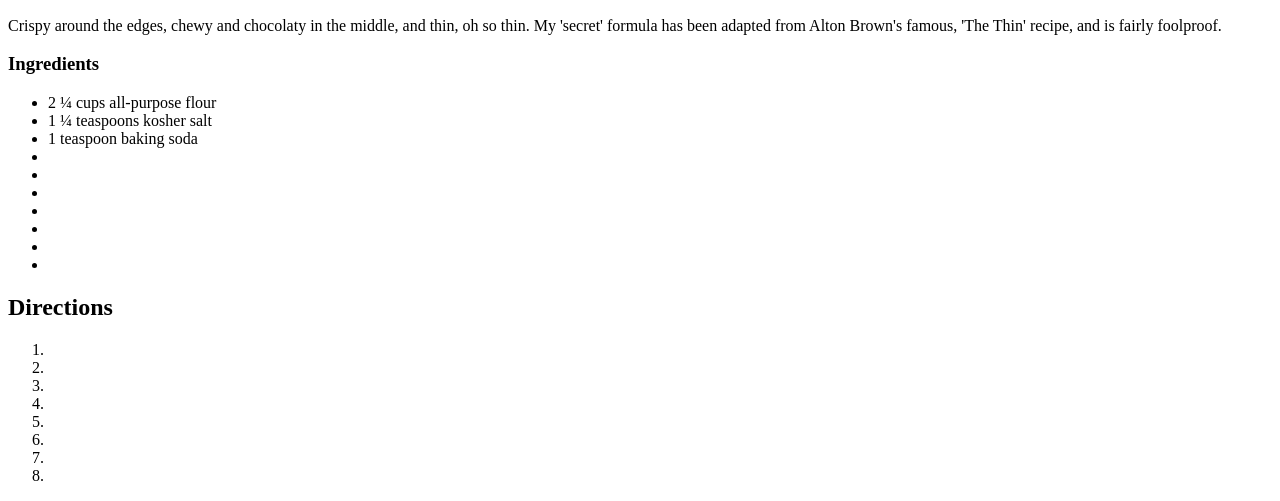
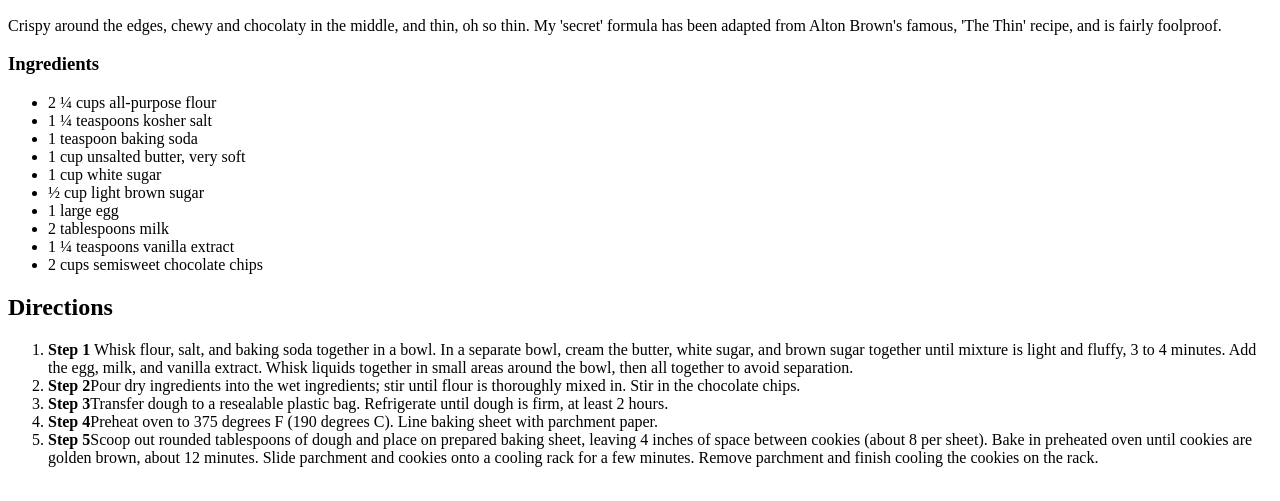
Before and after one commit to nothinktank/odin-recipes, a plain HTML site: page recipes/christmascookies.html in a window 1280 px wide. Shown: the part 434-935 px from the top of the page. Drawn offline with Linux system fonts and the light colour scheme.

Commit message:
add christmascookies and potato latkes pages

```diff
--- a/recipes/christmascookies.html
+++ b/recipes/christmascookies.html
@@ -18,25 +18,23 @@
                     <li>2 ¼ cups all-purpose flour</li>
                     <li>1 ¼ teaspoons kosher salt</li>
                     <li>1 teaspoon baking soda</li>
-                    <li></li>
-                    <li></li>
-                    <li></li>
-                    <li></li>
-                    <li></li>
-                    <li></li>
-                    <li></li>
+                    <li>1 cup unsalted butter, very soft</li>
+                    <li>1 cup white sugar</li>
+                    <li>½ cup light brown sugar</li>
+                    <li>1 large egg</li>
+                    <li>2 tablespoons milk</li>
+                    <li>1 ¼ teaspoons vanilla extract</li>
+                    <li>2 cups semisweet chocolate chips</li>
 
                 </ul>
         <h2>Directions</h2>
             <ol>
-                <li></li>
-                <li></li>
-                <li></li>
-                <li></li>
-                <li></li>
-                <li></li>
-                <li></li>
-                <li></li>
+                <li><strong>Step 1</strong> Whisk flour, salt, and baking soda together in a bowl. In a separate bowl, cream the butter, white sugar, and brown sugar together until mixture is light and fluffy, 3 to 4 minutes. Add the egg, milk, and vanilla extract. Whisk liquids together in small areas around the bowl, then all together to avoid separation.</li>
+                <li><strong>Step 2</strong>Pour dry ingredients into the wet ingredients; stir until flour is thoroughly mixed in. Stir in the chocolate chips.</li>
+                <li><strong>Step 3</strong>Transfer dough to a resealable plastic bag. Refrigerate until dough is firm, at least 2 hours.</li>
+                <li><strong>Step 4</strong>Preheat oven to 375 degrees F (190 degrees C). Line baking sheet with parchment paper.</li>
+                <li><strong>Step 5</strong>Scoop out rounded tablespoons of dough and place on prepared baking sheet, leaving 4 inches of space between cookies (about 8 per sheet). Bake in preheated oven until cookies are golden brown, about 12 minutes. Slide parchment and cookies onto a cooling rack for a few minutes. Remove parchment and finish cooling the cookies on the rack.</li>
+
             </ol>
 </body>
 </html>
```
Also changed, not shown: recipes/potatolatkes.html (+11 -10 lines).
